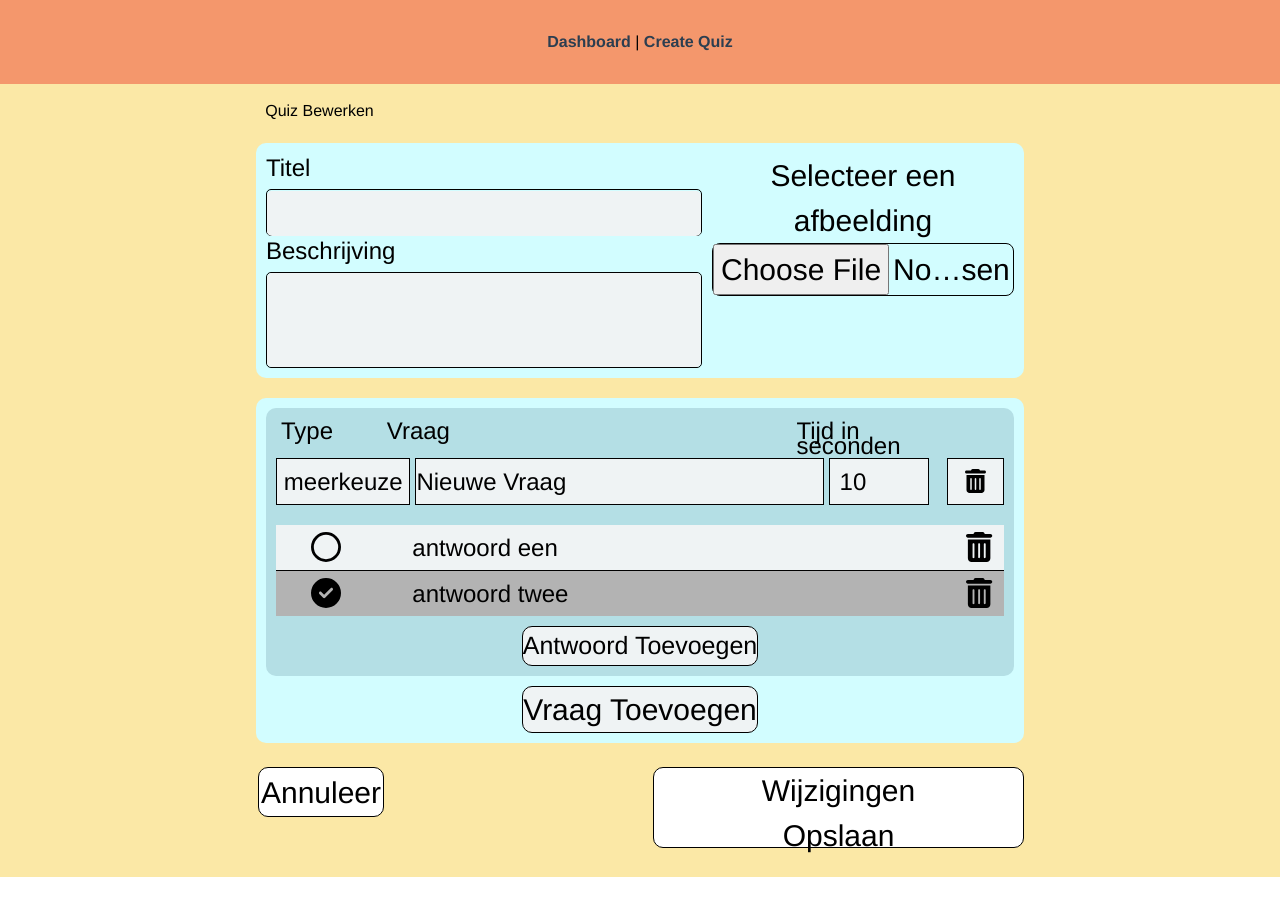
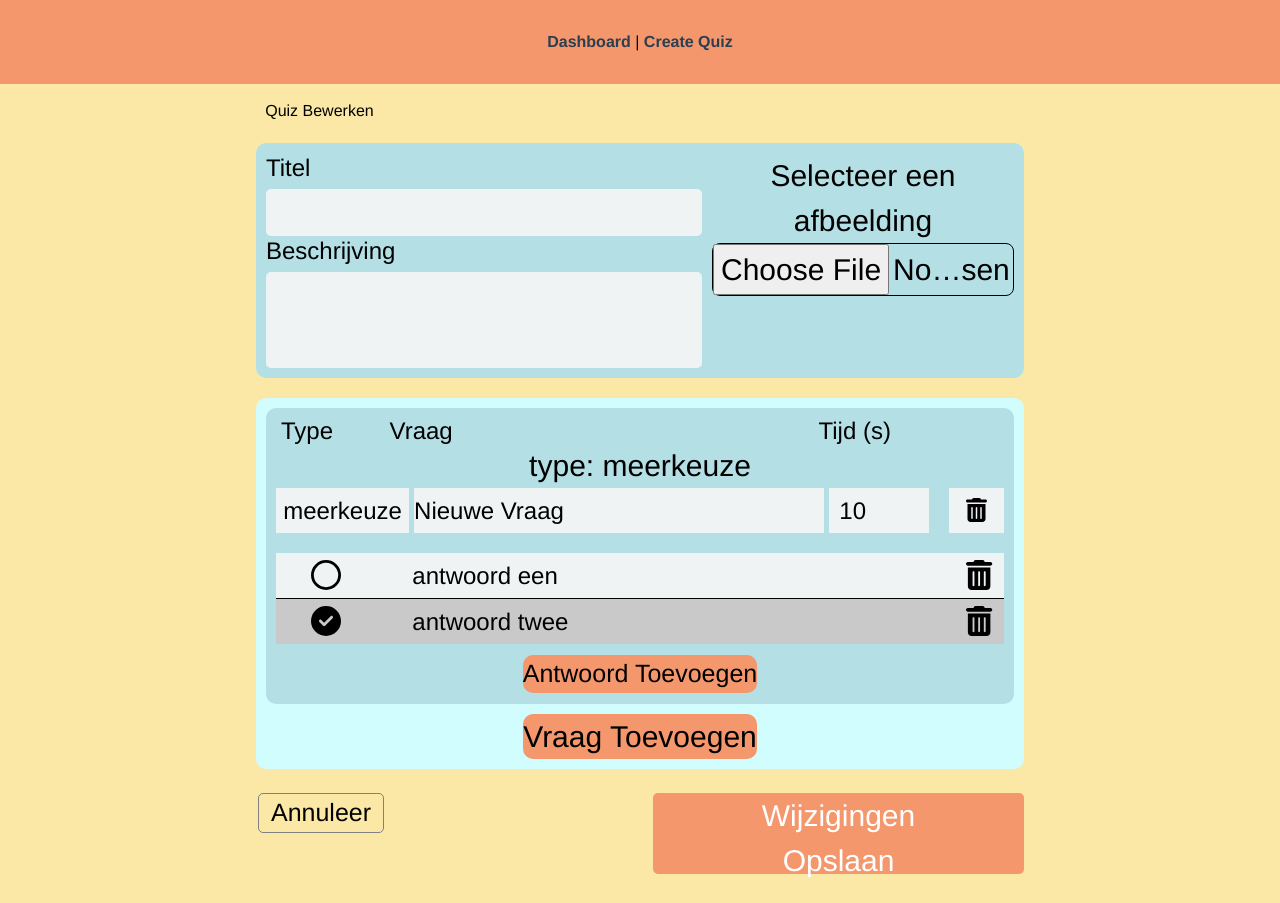
Before and after one commit to TeunSpithoven/thinku, a Vue app: page /editQuiz in a window 1280 px wide. Both pictures are taken after a click on the button "Vraag Toevoegen". Before the commit the page ends 877 px from the top, so only its background shows below. Built offline with nearby package versions, Linux system fonts and the light colour scheme.

Commit message:
update style

```diff
--- a/src/components/answer/AnswerList.vue
+++ b/src/components/answer/AnswerList.vue
@@ -12,7 +12,7 @@
     </li>
   </ul>
 
-  <div v-if="this.type !== 'goedfout'" class="antwoordToevoegenContainer">
+  <div v-if="this.questionType !== 'goedfout'" class="antwoordToevoegenContainer">
     <button id="addAnswerButton" class="gridItem" @click="createAnswer">
       Antwoord Toevoegen
     </button>
@@ -51,8 +51,8 @@ export default {
         return this.$store.getters.getAllAnswersByQuestionId(this.questionId);
       },
       set(value) {
-        console.log("set answers");
-        console.log(this.answerList);
+        // console.log("set answers");
+        // console.log(this.answerList);
         this.$store.commit("updateAnswers", value);
       },
     },
@@ -131,7 +131,7 @@ th {
 }
 
 tr:nth-child(even) {
-  background-color: #f21919;
+  background-color: #d1afaf;
 }
 .antwoordToevoegenContainer {
   position: relative;
@@ -143,13 +143,13 @@ tr:nth-child(even) {
 #addAnswerButton {
   position: relative;
   box-sizing: border-box;
-  border: 1px solid #000000;
+  /* border: 1px solid #000000; */
   margin-left: 30%;
   margin-right: 30%;
   border-radius: 10px;
 
   font-size: 25px;
-  background-color: #eff3f4;
+  background-color: #F4976C;
 }
 .answerGroup {
   display: contents;
@@ -158,7 +158,7 @@ ul > li:nth-of-type(odd) {
   background-color: #eff3f4;
 }
 ul > li:nth-of-type(even) {
-  background-color: #b3b3b3;
+  background-color: #cac9c9;
 }
 ul > li {
   /* lijn tussen antwoorden */
--- a/src/components/question/QuestionInfo.vue
+++ b/src/components/question/QuestionInfo.vue
@@ -1,18 +1,23 @@
 <template>
-  <!-- <button id="moveButton"><font-awesome-icon icon="fa-solid fa-up-down" /></button> -->
+  <!-- <button id="moveButton" @mouseenter="toggleDrag(true)" @mouseleave="toggleDrag(false)">
+    <font-awesome-icon icon="fa-solid fa-up-down" />
+  </button> -->
   <div id="labels" class="labelGrid">
     <label for="type" class="label item1">Type</label>
     <label for="title" class="label item2">Vraag</label>
-    <label for="time" class="label item3">Tijd in seconden</label>
+    <label for="time" class="label item3">Tijd (s)</label>
     <label for="delete" class="label item4"></label>
   </div>
-  <div id="info" class="gridContainer">
+  type: {{this.type}}
+  <Form id="info" class="gridContainer" @submit="nothing">
     <div id="type" class="gridItem item1">
-      <QuestionTypeDropDown @update-type="updateType" :type="this.type" />
+      <QuestionTypeDropDown @update-type="updateType(n)" :type="this.type" />
     </div>
 
     <div id="title" class="gridItem item2">
-      <input
+      <Field
+        name="question"
+        :rules="validateQuestion"
         id="titleInput"
         class="questionInput"
         type="text"
@@ -21,8 +26,13 @@
         :placeholder="this.question"
       />
     </div>
+    <ErrorMessage name="question" v-slot="{ message }">
+      <div class="errorMessage">{{ message }}</div>
+    </ErrorMessage>
 
-    <input
+    <Field
+      name="time"
+      :rules="validateTime"
       id="time"
       class="gridItem item3"
       type="number"
@@ -35,17 +45,21 @@
     <button id="delete" class="gridItem item4" @click="deleteQuestion()">
       <font-awesome-icon icon="fa-solid fa-trash-can" />
     </button>
-  </div>
+  </Form>
 </template>
 
 <script>
 import QuestionTypeDropDown from "./QuestionTypeDropDown.vue";
+import { Form, Field, ErrorMessage } from "vee-validate";
 
 export default {
   name: "QuestionInfo",
   emits: ["reloadList"],
   components: {
     QuestionTypeDropDown,
+    Form,
+    Field,
+    ErrorMessage,
   },
   props: {
     id: Number,
@@ -62,23 +76,76 @@ export default {
     };
   },
   methods: {
+    validateQuestion(value) {
+      // if the field is empty
+      if (!value) {
+        return "This field is required";
+      }
+
+      // if the field shorter than 2 characters
+      if (value.length < 2) {
+        return "This field must have at least two characters";
+      }
+
+      // if the field is longer than 200 characters
+      if (value.length > 200) {
+        return "This field must be shorter than 200 characters";
+      }
+
+      // All is good
+      return true;
+    },
+    validateTime(value) {
+      value = parseInt(value);
+      // if the field is empty
+      if (!value || value == "") {
+        return "This field is required";
+      }
+
+      // if the field shorter than 2 characters
+      if (value < 2) {
+        return "Tijd moet langer zijn dan 1 seconde";
+      }
+
+      // if the field is longer than 200 characters
+      if (value.length > 1000) {
+        return "Tijd mag niet langer zijn dan 1000 seconden";
+      }
+
+      // All is good
+      return true;
+    },
     deleteQuestion() {
       this.$store.commit("deleteQuestion", this.id);
       this.$emit("reloadList");
     },
     updateQuestion() {
+      if (
+        this.validateTime(this.questionTime) &&
+        this.validateQuestion(this.questionData)
+      ) {
         this.$store.commit("updateQuestion", {
           id: this.id,
           number: this.number,
           question: this.questionData,
           type: this.questionType,
-        time: this.questionTime,
+          time: parseInt(this.questionTime),
         });
+      }
     },
-    updateType(t) {
-      this.questionType = t.type;
+    updateType(n) {
+      console.log(n.type)
+      this.questionType = n.type;
       this.updateQuestion();
     },
+    toggleDrag(value) {
+      if (value == true) {
+        this.$store.commit("enableQuestionDrag");
+      } else if (value == false) {
+        this.$store.commit("disableQuestionDrag");
+      }
+    },
+    nothing() {},
   },
   mounted() {
     this.questionData = this.question;
@@ -98,9 +165,14 @@ export default {
 }
 #moveButton {
   position: absolute;
+  line-height: 10px;
   top: 0px;
   right: 0px;
+  width: 50px;
   padding-right: 10px;
+}
+#moveButton :hover {
+  cursor: grab;
 }
 .questionInput {
   width: 100%;
@@ -135,7 +207,7 @@ export default {
   line-height: 25px;
 
   /* color: #000000; */
-  border: 1px solid #000000;
+  /* border: 1px solid #000000; */
   background-color: #eff3f4;
 }
 .item1 {
--- a/src/components/question/QuestionList.vue
+++ b/src/components/question/QuestionList.vue
@@ -83,7 +83,7 @@ export default {
   },
   data() {
     return {
-      toggleDrag: false,
+      // toggleDrag: false,
       renderQuestions: this.$store.state.Question.renderQuestions,
 
       newQuestion: {
@@ -114,6 +114,9 @@ export default {
       set(value) {
         this.$store.commit("updateAllQuestions", value);
       },
+    },
+    toggleDrag() {
+      return this.$store.state.Question.dragQuestions;
     },
   },
   methods: {
@@ -190,8 +193,8 @@ tr:nth-child(even) {
   position: relative;
   box-sizing: border-box;
 
-  border: 1px solid #000000;
+  /* border: 1px solid #000000; */
   border-radius: 10px;
-  background-color: #eff3f4;
+  background-color: #F4976C;
 }
 </style>
--- a/src/components/question/QuestionTypeDropDown.vue
+++ b/src/components/question/QuestionTypeDropDown.vue
@@ -9,6 +9,7 @@
       </li>
     </ul>
   </div>
+  <!-- </div> -->
 </template>
 
 <script>
@@ -19,6 +20,7 @@ export default {
   },
   data() {
     return {
+      hover: false,
       typeDropdown: false,
       types: ["meerkeuze", "open", "woordwolk", "goedfout"],
     };
@@ -33,9 +35,7 @@ export default {
       this.typeDropdown = !this.typeDropdown;
     },
     updateType(type) {
-      this.$emit("updateType", {
-        type: type,
-      });
+      this.$emit("updateType", {type: type});
       this.toggleTypeDropdown();
     },
   },
@@ -43,6 +43,13 @@ export default {
 </script>
 
 <style scoped>
+.typeDropdownContainer {
+  height: 100%;
+}
+button {
+  height: 100%;
+  width: 100%;
+}
 .initialTypeButton {
   /* padding-top: 10px; */
   height: 100%;
@@ -51,13 +58,25 @@ export default {
 .typeButton {
   /* padding-top: 10px; */
   padding-bottom: 0px;
-  border: 1px solid #000000;
+  /* border: 1px solid #000000; */
   /* font-size: 24px;
     line-height: 25px; */
 }
+#typeDropdown {
+  position: relative;
+  width: 100%;
+}
 .buttonList {
   position: absolute;
-  width: auto;
-  background-color: grey;
+  width: inherit;
+  background-color: #eff3f4;
+}
+.buttonList > li {
+  max-height: 100px;
+  line-height: 35px;
+  border-bottom: 1px solid rgb(0, 0, 0);
+}
+.buttonList > li:last-child {
+  border-bottom: none;
 }
 </style>
--- a/src/components/quiz/CreateQuiz.vue
+++ b/src/components/quiz/CreateQuiz.vue
@@ -87,39 +87,30 @@ export default {
 }
 
 #knoppen {
-  /* deze moet naar onder worden geduuwd door questionlist */
   position: relative;
   height: 114px;
   background-color: #FBE8A6;
-  /* left: 178px;
-  right: 177px; */
-  /* top: 750px; */
 }
 #knoppen > button {
-  background-color: white;
-}
-#annuleerKnop {
   box-sizing: border-box;
-
   position: absolute;
-  width: 126px;
-  height: 50px;
-  left: 2px;
-  top: 4px;
-
-  border: 1px solid #000000;
-  border-radius: 10px;
+  border-radius: 5px;
 }
 #opslaanKnop {
-  box-sizing: border-box;
-
-  position: absolute;
   width: 371px;
   height: 81px;
   right: 0px;
   top: 4px;
-
-  border: 1px solid #000000;
-  border-radius: 10px;
+  background-color: #F4976C;
+  color: white;
+}
+#annuleerKnop {
+  width: 126px;
+  max-height: 40px;
+  left: 2px;
+  top: 4px;
+  border: 1px solid grey;
+  background-color: transparent;
+  font-size: 25px;
 }
 </style>
--- a/src/components/quiz/QuizInfo.vue
+++ b/src/components/quiz/QuizInfo.vue
@@ -1,11 +1,13 @@
 <template>
   <div id="quizInfo">
     <div class="gridContainer">
-      <div class="info">
+      <Form class="info" @submit="nothing">
         <div id="titel">
           <div class="label">Titel</div>
           <div type="text" class="inputContainer">
-            <input
+            <Field
+              name="title"
+              :rules="validateTitle"
               id="titleInput"
               class="inputs"
               type="text"
@@ -13,19 +15,27 @@
             />
           </div>
         </div>
+        <ErrorMessage name="title" v-slot="{ message }">
+          <div class="errorMessage">{{ message }}</div>
+        </ErrorMessage>
 
         <div id="beschrijving">
           <div class="label">Beschrijving</div>
           <div type="text" class="inputContainer">
-            <textarea
+            <Field
+              name="description"
+              as="textarea"
+              :rules="validateDescription"
               id="descriptionInput"
               class="inputs"
-              type="text"
               v-model="this.description"
-            ></textarea>
+            ></Field>
           </div>
         </div>
-      </div>
+        <ErrorMessage name="description" v-slot="{ message }">
+          <div class="errorMessage">{{ message }}</div>
+        </ErrorMessage>
+      </Form>
       <div class="image">
         <label for="quizImage">Selecteer een afbeelding</label>
         <imageUpload id="quizImage" class="imageInput" />
@@ -35,12 +45,16 @@
 </template>
 
 <script>
+import { Form, Field, ErrorMessage } from "vee-validate";
 import imageUpload from "@/components/inputs/ImageInput.vue";
 
 export default {
   name: "QuizInfo",
   components: {
     imageUpload,
+    Form,
+    Field,
+    ErrorMessage,
   },
   props: {
     edit: Boolean,
@@ -51,17 +65,52 @@ export default {
         return this.$store.state.Quiz.title;
       },
       set(value) {
-        this.$store.commit('updateQuizTitle', value)
-      }
+        if (this.validateTitle(value) == true) {
+          this.$store.commit("updateQuizTitle", value);
+        }
+      },
     },
     description: {
       get() {
         return this.$store.state.Quiz.description;
       },
       set(value) {
-        this.$store.commit('updateQuizDescription', value)
+        if (this.validateDescription(value) == true) {
+          this.$store.commit("updateQuizDescription", value);
+        }
+      },
+    },
+  },
+  methods: {
+    validateTitle(value) {
+      // if the field is empty
+      if (!value) {
+        return "This field is required";
       }
+
+      // if the field shorter than 2 characters
+      if (value.length < 2) {
+        return "This field must have at least two characters";
+      }
+
+      // if the field is longer than 200 characters
+      if (value.length > 200) {
+        return "This field must be shorter than 200 characters";
+      }
+
+      // All is good
+      return true;
     },
+    validateDescription(value) {
+      // if the field is longer than 200 characters
+      if (value.length > 2000) {
+        return "This field must be shorter than 2000 characters";
+      }
+
+      // All is good
+      return true;
+    },
+    nothing() {},
   },
 };
 </script>
@@ -75,6 +124,7 @@ export default {
 
   /* border: 1px solid #000000; */
   border-radius: 10px;
+  background-color: #B4DFE5;
 }
 .gridContainer {
   display: grid;
@@ -118,7 +168,13 @@ export default {
 
   /* color: #000000; */
 }
-
+.errorMessage {
+  color: red;
+  font-size: 20px;
+}
+#ErrorMessage {
+  background-color: black;
+}
 .inputContainer {
   box-sizing: border-box;
   position: absolute;
@@ -128,7 +184,7 @@ export default {
   top: 36px;
   bottom: 0px;
 
-  border: 1px solid #000000;
+  /* border: 1px solid #000000; */
   border-radius: 5px;
 }
 .imageInput {
--- a/src/store/modules/answerStore.js
+++ b/src/store/modules/answerStore.js
@@ -11,16 +11,16 @@ const answerStore = {
   },
   getters: {
     getAllAnswers(state) {
-      console.log("allAnswers in store");
-      console.log(state.answers);
+      // console.log("allAnswers in store");
+      // console.log(state.answers);
       return state.answers;
     },
     getAllAnswersByQuestionId: (state) => (questionId) => {
-      console.log('sorted answers')
-      console.log(state.answers)
+      // console.log('sorted answers')
+      // console.log(state.answers)
       if (state.answers !== undefined) {
-        console.log(state.id);
-        console.log(state.answers);
+        // console.log(state.id);
+        // console.log(state.answers);
         return state.answers.filter((answer) => {
           return answer.questionId === questionId;
         });
@@ -57,12 +57,12 @@ const answerStore = {
     // TODO: gaat het hier goed? debuggen🪲 veel plezier
     createAnswer(state, answer) {
       answer.id = state.id;
-      console.log({ ...answer });
+      // console.log({ ...answer });
       state.answers.push({ ...answer });
       state.id++;
     },
     updateAnswer(state, answer) {
-      console.log("update answer");
+      // console.log("update answer");
       const index = state.answers
         .map((x) => {
           return x.id;
@@ -72,22 +72,22 @@ const answerStore = {
         state.answers[index].number = answer.number;
         state.answers[index].answer = answer.answer;
         state.answers[index].isCorrect = answer.isCorrect;
-        toast.success("answer updated");
+        // toast.success("answer updated");
       } else {
-        console.log("error: the answer you are trying to update was not found");
+        // console.log("error: the answer you are trying to update was not found");
         toast.error("answer update error");
       }
     },
     updateAnswers(state, answers) {
-      console.log("update answers");
-      console.log({ ...answers });
+      // console.log("update answers");
+      // console.log({ ...answers });
       if(answers !== undefined && answers.length > 1) {
       state.answers = answers;
       }
-      console.log(state.answers)
+      // console.log(state.answers)
     },
     deleteAnswer(state, id) {
-      console.log("delete answer");
+      // console.log("delete answer");
       const index = state.answers
         .map((x) => {
           return x.id;
--- a/src/store/modules/questionStore.js
+++ b/src/store/modules/questionStore.js
@@ -8,11 +8,12 @@ const questionStore = {
     questions: [],
     id: 1,
     renderQuestions: true,
+    dragQuestions: false,
   },
   getters: {
     sortedQuestions(state) {
-      console.log('sorted questions')
-      console.log(state.questions)
+      // console.log('sorted questions')
+      // console.log(state.questions)
       state.questions.forEach((q) => {
         var index = state.questions
           .map((x) => {
@@ -57,7 +58,7 @@ const questionStore = {
         time: question.time,
       }
       // console.log({ ...question });
-      console.log(newQuestion);
+      // console.log(newQuestion);
       // state.questions.push({ ...question });
       state.questions.push(newQuestion);
       state.id++;
@@ -74,13 +75,13 @@ const questionStore = {
         state.questions[index].type = question.type;
         state.questions[index].number = question.number;
         state.questions[index].time = question.time;
-        toast.success("question updated");
+        // toast.success("question updated");
       } else {
-        console.log(`error: question ${question.id} was not found`);
+        // console.log(`error: question ${question.id} was not found`);
       }
     },
     updateAllQuestions(state, questions) {
-      console.log({...questions})
+      // console.log({...questions})
       state.questions = questions;
     },
     deleteQuestion(state, id) {
@@ -102,6 +103,14 @@ const questionStore = {
     renderQuestions(state) {
       state.renderQuestions = true;
     },
+    enableQuestionDrag(state) {
+      // console.log('question drag true')
+      state.dragQuestions = true;
+    },
+    disableQuestionDrag(state) {
+      // console.log('question drag false')
+      state.dragQuestions = false;
+    },
   },
 };
 export { questionStore };
--- a/src/store/modules/quizStore.js
+++ b/src/store/modules/quizStore.js
@@ -24,7 +24,7 @@ const quizStore = {
         state.description = resQuiz.description;
         state.image = resQuiz.image;
         state.questions = resQuiz.questions;
-        console.log(resQuiz.questions);
+        // console.log(resQuiz.questions);
         // Hier de questions en answers aan de state toevoegen
         resQuiz.questions.forEach((question) => {
           dispatch('createQuestion', question);
@@ -113,7 +113,7 @@ const quizStore = {
     updateCreateQuizImage(state, n) {
       // state.image = toString(n.image);
       state.image = n.image;
-      console.log(state.image);
+      // console.log(state.image);
     },
     updateCreateQuizQuestions(state, n) {
       state.questions = n.questions;
```
Lines whose indentation alone changed are shown as unchanged.
